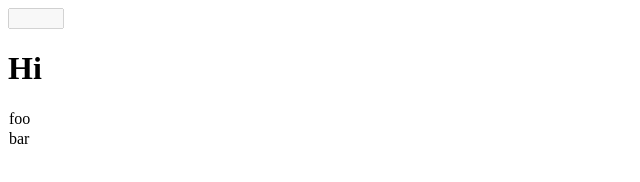
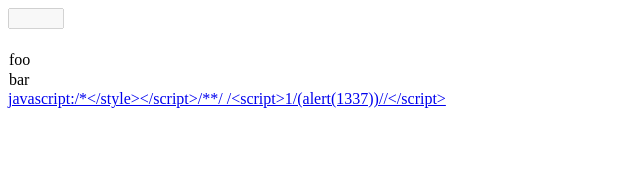
Before and after one commit to straker/html-tagged-template, a website: page index.html in a window 1280 px wide. Shown: the whole page, without its empty margins (0-640 px from the left). Drawn offline with Linux system fonts and the light colour scheme.

Commit message:
testing nodeIterator and an XSS attack

```diff
--- a/index.html
+++ b/index.html
@@ -19,7 +19,9 @@ var nodes = html`<tr><td><span>foo</span></td></tr><tr><td><span>bar</span></td>
 nodes.forEach(function(node) {
   document.body.appendChild(node);
 });
-
 </script>
+<!-- xss attack
+     @see https://developers.google.com/closure/templates/docs/security -->
+<script src="xss.js"></script>
 </body>
 </html>
--- a/index.js
+++ b/index.js
@@ -20,7 +20,6 @@ if (typeof window.html === 'undefined') {
 
   var substitutionIndex = 'substitutionindex:';  // tag names are always all lowercase
   var substitutionRegex = new RegExp(substitutionIndex + '([0-9]+):', 'g');
-  var i, j, childNodes;
 
   window.html = function(strings, ...values) {
     // break early if called with empty content
@@ -43,41 +42,34 @@ if (typeof window.html === 'undefined') {
       str += substitutionIndex + i + ':' + strings[i+1];
     }
 
-    // verify that the first element is valid
-    // TODO: what if the user entered html`${dom}` where dom = <div></div>?
-    if (str[0] !== '<') {
-      throw new SyntaxError('Unexpected token ' + str[0]);
-    }
-    else if (str[str.length -1] !== '>') {
-      throw new SyntaxError('Unexpected end of input');
-    }
-
     // template tags allow any HTML (even <tr> elements out of context)
     // @see https://developer.mozilla.org/en-US/docs/Web/HTML/Element/template
     var template = document.createElement('template');
     template.innerHTML = str;
 
     // find all substitution values and safely encode them using DOM APIs
-    var nodes = template.content.querySelectorAll('*');
-    for (i = 0; i < nodes.length; i++) {
-      var node = nodes[i];
+    var walker = document.createNodeIterator(template.content, NodeFilter.SHOW_ALL);
+    var node;
+    while (node = walker.nextNode()) {
       var tag = null;
 
       // node name
-      var tagName = node.nodeName.toLowerCase();
-      if (tagName.indexOf(substitutionIndex) !== -1) {
-        tagName = tagName.replace(substitutionRegex, replaceSubstitution);
+      var nodeName = node.nodeName.toLowerCase();
+      if (nodeName.indexOf(substitutionIndex) !== -1) {
+        nodeName = nodeName.replace(substitutionRegex, replaceSubstitution);
 
         // createElement() should not need to be escaped to prevent XSS?
-        tag = document.createElement(tagName);
+        tag = document.createElement(nodeName);
+        node._replacedWith = tag;
 
         node.parentNode.replaceChild(tag, node);
       }
 
-      // attributes
-      var attributes = node.attributes;
-      for (j = 0; j < attributes.length; j++) {
-        var attribute = attributes[j];
+      // node attributes
+      var attributes;
+      if (attributes = node.attributes) {
+        for (var i = 0; i < attributes.length; i++) {
+          var attribute = attributes[i];
           var name = attribute.name;
           var value = attribute.value;
           var hasSubstitution = false;
@@ -87,7 +79,7 @@ if (typeof window.html === 'undefined') {
             hasSubstitution = true;
             name = name.replace(substitutionRegex, replaceSubstitution);
 
-          // remove old tag
+            // remove old attribute
             node.removeAttribute(attribute.name);
           }
 
@@ -104,33 +96,21 @@ if (typeof window.html === 'undefined') {
             (tag || node).setAttribute(name, value);
           }
         }
+      }
 
-      // children
-      childNodes = node.childNodes;
-      for (j = 0; j < childNodes.length; j++) {
-        var childNode = childNodes[j];
+      // append the current node to a replaced parent
+      if (node.parentNode && node.parentNode._replacedWith) {
+        node.parentNode._replacedWith.appendChild(node);
+      }
 
-        // text node with substitution
-        if (childNode.nodeType === 3 &&
-            childNode.nodeValue.indexOf(substitutionIndex) !== -1) {
-          var nodeValue = childNode.nodeValue.replace(substitutionRegex, replaceSubstitution);
+      // node value
+      if (node.nodeType === 3 && node.nodeValue.indexOf(substitutionIndex) !== -1) {
+        var nodeValue = node.nodeValue.replace(substitutionRegex, replaceSubstitution);
 
         // createTextNode() should not need to be escaped to prevent XSS?
         var text = document.createTextNode(nodeValue);
 
-          // if we have a new tag we'll append the text node to it instead of
-          // replacing it on the old node
-          if (!tag) {
-            node.replaceChild(text, childNode);
-          }
-          else {
-            childNode = text;
-          }
-        }
-
-        if (tag) {
-          tag.appendChild(childNode);
-        }
+        node.parentNode.replaceChild(text, node);
       }
     }
 
--- /dev/null
+++ b/xss.js
@@ -0,0 +1,14 @@
+var xss = "javascript:/*</style></script>/**/ /<script>1/(alert(1337))//</script>";
+html`<a href="${xss}"
+   onclick="${xss}"
+   >${xss}</a>
+  <script>var x = '${xss}'</script>
+  <style>
+    p {
+      font-family: "${xss}";
+      background: url(/images?q=${xss});
+      left: ${xss}
+    }
+  </style>`.forEach(function(node) {
+  document.body.appendChild(node);
+});
```
Also changed, not shown: README.md. Lines whose indentation alone changed are shown as unchanged.
